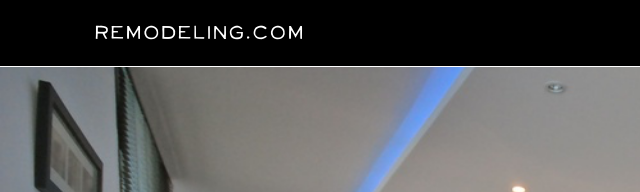
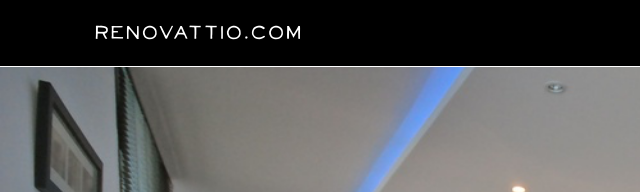
Before and after one commit to ferher/Remodeling, a plain HTML site: page index.html in a window 1280 px wide. Shown: the top 192 px of the page, 0-640 px from the left. Drawn offline with nearby package versions, Linux system fonts and the light colour scheme; files that its build step writes are made by us from their sources.

Commit message:
updated URL
updated URL

```diff
--- a/index.html
+++ b/index.html
@@ -33,7 +33,7 @@
 
         <header class="header-container">
             <div class="wrapper clearfix">
-                <p class="title"><span class="world-icon"></span>remodeling.com</p>
+                <p class="title"><span class="world-icon"></span>renovattio.com</p>
                 <a class="buttons download-button" href="#">Download</a>
             </div>
         </header>
```
